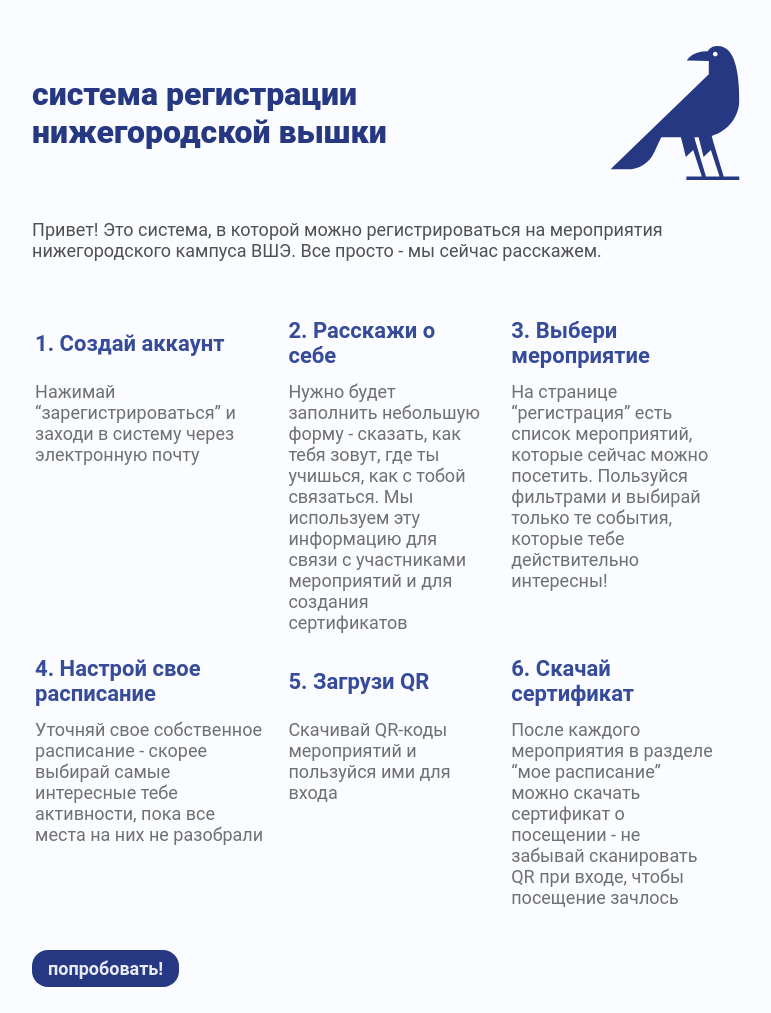
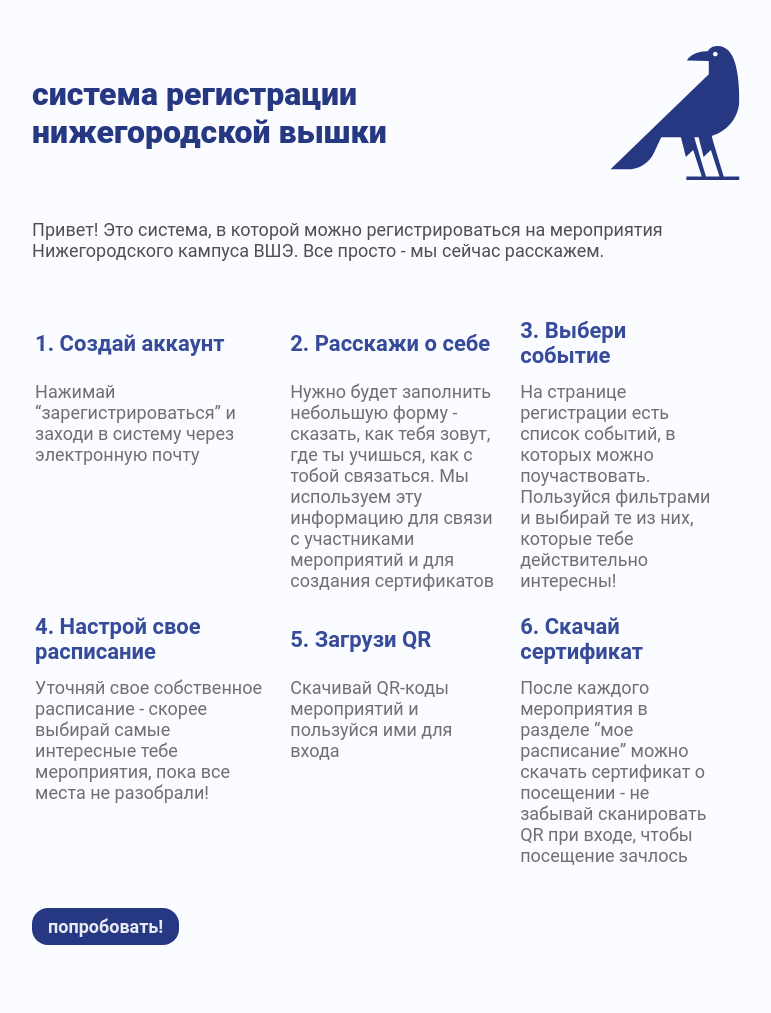
Before and after one commit to yualapshina/registration-system-coursework, a Django app: page / in a window 1280 px wide. Shown: the part 53-1066 px from the top of the page, without its empty margins (254-1025 px from the left). After the commit the page ends 998 px from the top, so only its background shows below. Run offline with Django 4.2, Linux system fonts and the light colour scheme; some web fonts are replaced.

Commit message:
little change in ui

```diff
--- a/regsys/templates/regsys/landing.html
+++ b/regsys/templates/regsys/landing.html
@@ -43,14 +43,14 @@
 			</div>
 			<br>
 			<p class=" text-regular col-base-800">Привет! Это система, в которой можно регистрироваться на мероприятия
-				нижегородского кампуса ВШЭ.
+				Нижегородского кампуса ВШЭ.
 				Все просто - мы сейчас расскажем.</p>
 			<br><br>
 			<table>
 				<tr>
 					<th class="text-header-semibold col-primary-600">1. Создай аккаунт</th>
 					<th class="text-header-semibold col-primary-600">2. Расскажи о себе</th>
-					<th class="text-header-semibold col-primary-600">3. Выбери мероприятие</tn>
+					<th class="text-header-semibold col-primary-600">3. Выбери событие</tn>
 				</tr>
 				<tr>
 					<td class="text-regular col-base-700">Нажимай “зарегистрироваться” и заходи в систему через
@@ -58,8 +58,8 @@
 					<td class="text-regular col-base-700">Нужно будет заполнить небольшую форму - сказать, как тебя
 						зовут, где ты учишься, как с тобой связаться. Мы используем эту информацию для связи с
 						участниками мероприятий и для создания сертификатов</td>
-					<td class="text-regular col-base-700">На странице “регистрация” есть список мероприятий, которые
-						сейчас можно посетить. Пользуйся фильтрами и выбирай только те события, которые тебе
+					<td class="text-regular col-base-700">На странице регистрации есть список событий, в которых можно
+						поучаствовать. Пользуйся фильтрами и выбирай те из них, которые тебе
 						действительно интересны! </td>
 				</tr>
 				<tr>
@@ -69,7 +69,7 @@
 				</tr>
 				<tr>
 					<td class="text-regular col-base-700">Уточняй свое собственное расписание - скорее выбирай самые
-						интересные тебе активности, пока все места на них не разобрали</td>
+						интересные тебе мероприятия, пока все места не разобрали!</td>
 					<td class="text-regular col-base-700">Скачивай QR-коды мероприятий и пользуйся ими для входа</td>
 					<td class="text-regular col-base-700">После каждого мероприятия в разделе “мое расписание” можно
 						скачать сертификат о посещении - не забывай сканировать QR при входе, чтобы посещение зачлось
--- a/regsys/templates/regsys/mylist.html
+++ b/regsys/templates/regsys/mylist.html
@@ -41,7 +41,7 @@
 		</div>
 
 		<div class="block">
-			<p class="text-header-black col-primary-800">Текущее расписание</p>
+			<p class="text-header-black col-primary-800">твое расписание</p>
 			{% if regs_future %}
 			{% for event, dates in regs_future.items %}
 			<span class="text-header-semibold col-primary-600">{{ event.event_name }}</span>
--- a/regsys/templates/regsys/register.html
+++ b/regsys/templates/regsys/register.html
@@ -56,7 +56,7 @@
 		<div class="block">
 			<form action="{% url 'timetable' %}" method="post">
 				{% csrf_token %}
-				<p class="text-header-black col-primary-800">Текущие мероприятия</p>
+				<p class="text-header-black col-primary-800">Предстоящие мероприятия</p>
 				{% if events_future %}
 				{% for event, labels in events_future.items %}
 				<div class="tooltip">
```
Also changed, not shown: regsys/templates/regsys/signin.html (+14 -9 lines).
